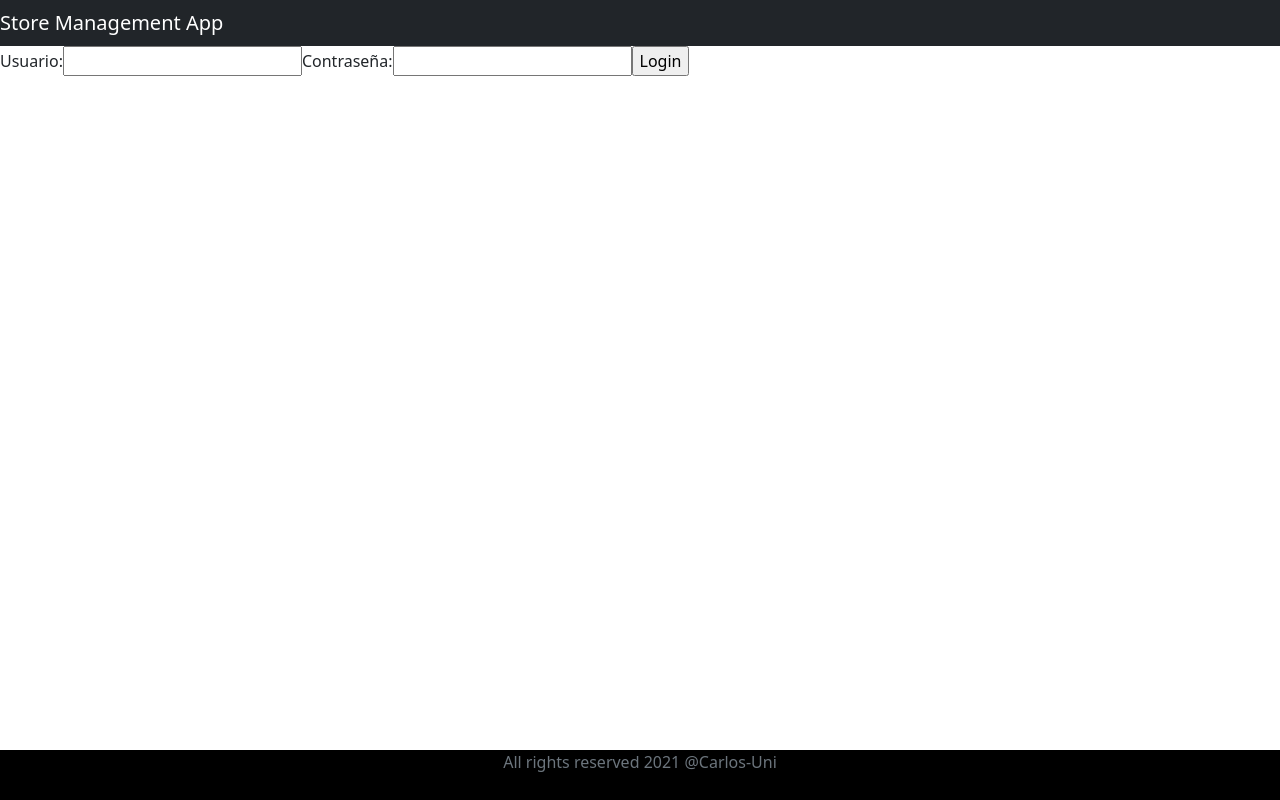
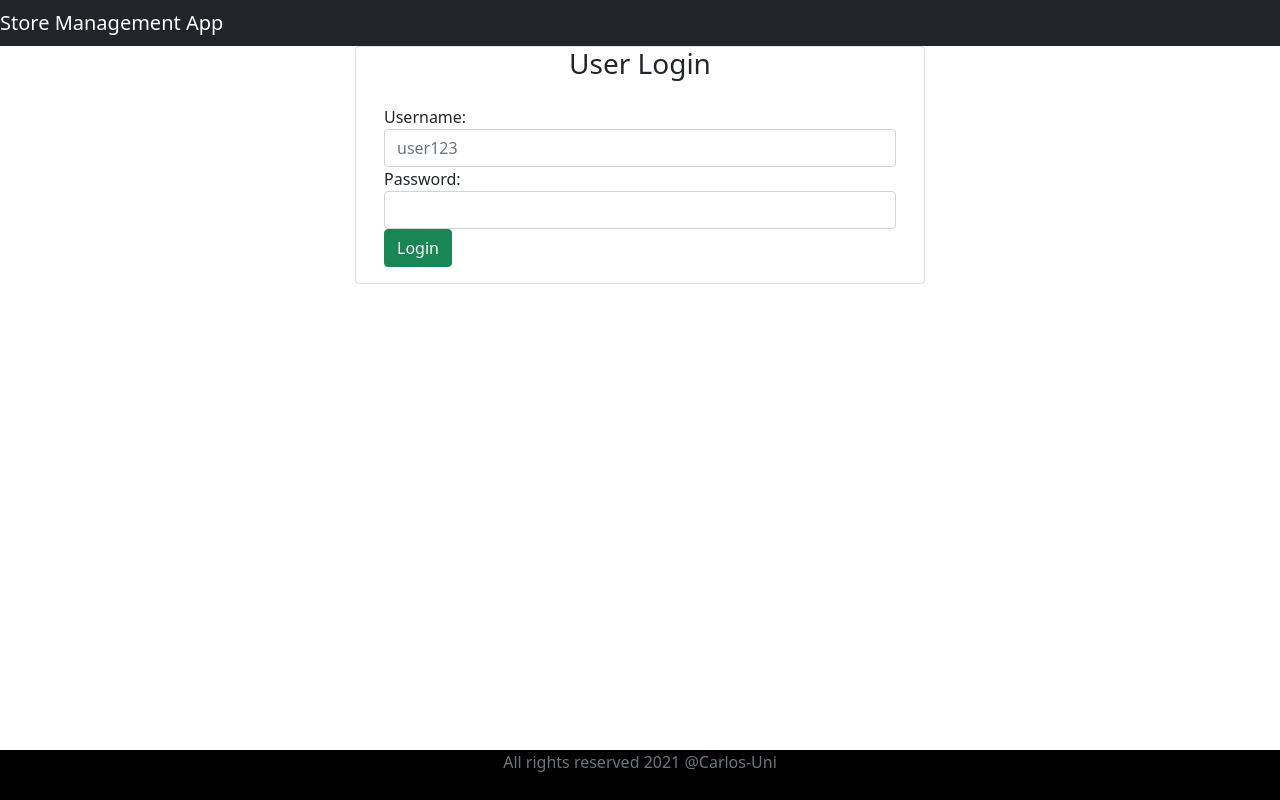
Before and after one commit to Carlos-Uni/bitbox2_client, a React (Create React App) app: page / in a window 1280 px wide. Built offline with nearby package versions, Linux system fonts and the light colour scheme.

Commit message:
Login form and login service has been implemented

```diff
--- a/src/App.js
+++ b/src/App.js
@@ -1,7 +1,7 @@
 import './App.css';
 import { BrowserRouter as Router, Route, Switch } from 'react-router-dom';
 import ItemTable from './components/ItemTable';
-import Login from './components/Login';
+import Login from './components/LoginForm';
 import Header from './components/Header';
 import Footer from './components/Footer';
 import CreateItemForm from './components/CreateItemForm';
--- a/src/components/CreateItemForm.js
+++ b/src/components/CreateItemForm.js
@@ -82,7 +82,6 @@ class CreateItemForm extends Component {
     createOrUpdateItem = (event) => {
         event.preventDefault();
         let flag = false;
-        console.log(this.state.discontinuedReason)
 
         if (this.state.updateItemCode === 'add') {
 
--- a/src/components/Login.js
+++ /dev/null
@@ -1,15 +0,0 @@
-
-
-export default function Login() {
-    return (
-        <div className="login-form">
-            <form>
-                <label>Usuario:</label>
-                <input type="text" />
-                <label>Contraseña:</label>
-                <input type="text" />
-                <input type="submit" value="Login" />
-            </form>
-        </div>
-    );
-}
--- /dev/null
+++ b/src/components/LoginForm.js
@@ -0,0 +1,76 @@
+import React, { Component } from "react";
+import LoginService from "../services/LoginService";
+
+class LoginForm extends Component {
+    constructor(props) {
+        super(props)
+
+        this.state = {
+            username: '',
+            password: ''
+        }
+
+        this.loginHandler = this.loginHandler.bind(this);
+        this.changeUsernameHandler = this.changeUsernameHandler.bind(this);
+        this.changePasswordHandler = this.changePasswordHandler.bind(this);
+    }
+
+    loginHandler = (event) => {
+        event.preventDefault();
+
+        let user = {
+            username: this.state.username,
+            password: this.state.password,
+        };
+
+        console.log('item => ' + JSON.stringify(user));
+
+        LoginService.login(user).then((res) => {
+            console.log(res.data)
+            if (res.data.jwttoken) {
+              localStorage.setItem("user", JSON.stringify(res.data));
+            }
+          }).then(() => {
+            this.props.history.push('/items');
+          })
+    }
+
+    changeUsernameHandler = (event) => {
+        this.setState({ username: event.target.value });
+    }
+
+    changePasswordHandler = (event) => {
+        this.setState({ password: event.target.value });
+    }
+
+    render() {
+        return (
+            <div className="container">
+                <div className="row">
+                    <div className="card col-md-6 offset-md-3 offset-md-3">
+                        <h3 className="text-center">User Login</h3>
+                        <div className="card-body">
+                            <form>
+                                <div className="form-group">
+                                    <label>Username: </label>
+                                    <input placeholder="user123" name="username" className="form-control" value={this.state.username}
+                                        onChange={this.changeUsernameHandler} />
+                                </div>
+                                <span className="well span6" id="errorUsername"></span>
+                                <div className="form-group">
+                                    <label>Password: </label>
+                                    <input type="password" name="password" className="form-control" value={this.state.password}
+                                        onChange={this.changePasswordHandler} />
+                                </div>
+                                <span className="well span6" id="errorPassword"></span>
+                                <button className="btn btn-success" onClick={this.loginHandler}>Login</button>
+                            </form>
+                        </div>
+                    </div>
+                </div>
+            </div>
+        )
+    }
+}
+
+export default LoginForm
--- /dev/null
+++ b/src/services/LoginService.js
@@ -0,0 +1,13 @@
+import axios from "axios";
+
+const LOGIN__URL = "http://localhost:8080/api/authenticate";
+const REGISTER_URL = "http://localhost:8080/api/register";
+
+
+class LoginService {
+    login(user) {
+        return axios.post(LOGIN__URL, user);
+    }
+}
+
+export default new LoginService()
```
